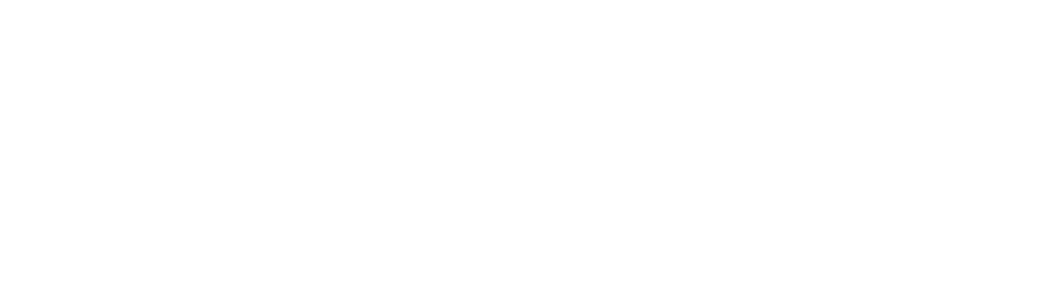
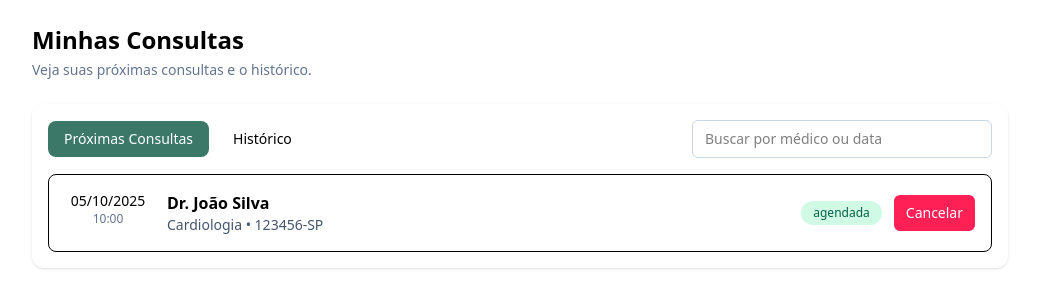
Before and after one commit to Plataforma-Saude/frontend-plataforma-saude, a React (Vite) app in the folder frontend/: page /minhas-consultas in a window 1280 px wide. Before the commit this address had no page. Shown: the top 308 px of the page, without its empty margins (120-1157 px from the left). Built offline with nearby package versions, Linux system fonts and the light colour scheme.

Commit message:
feature/f-60

```diff
--- /dev/null
+++ b/frontend/src/components/patient/AppointmentCard.jsx
@@ -0,0 +1,55 @@
+import React from "react";
+
+export default function AppointmentCard({ appointment, onCancel }) {
+  const { id, date, time, name, specialty, crm, status } = appointment;
+  const apptDate = new Date(date + "T00:00:00");
+  const isFuture = apptDate >= new Date() && status !== "cancelada";
+  const formattedDate = apptDate.toLocaleDateString("pt-BR", {
+    day: "2-digit",
+    month: "2-digit",
+    year: "numeric",
+  });
+
+  const statusColors = {
+    agendada: "bg-emerald-100 text-emerald-800",
+    realizada: "bg-slate-100 text-slate-700",
+    cancelada: "bg-rose-100 text-rose-700",
+  };
+
+  return (
+    <article
+      className={`flex flex-col md:flex-row items-start md:items-center justify-between gap-4 p-4 border rounded-lg transition ${
+        isFuture ? "bg-white hover:shadow-md" : "bg-slate-50"
+      }`}
+    >
+      <div className="flex items-start gap-4">
+        <div className="flex flex-col items-center justify-center min-w-[86px] text-center">
+          <span className="text-sm font-medium">{formattedDate}</span>
+          <span className="text-xs text-slate-500">{time}</span>
+        </div>
+        <div>
+          <h3 className="font-semibold">{name}</h3>
+          <p className="text-sm text-slate-600">{specialty} • {crm}</p>
+        </div>
+      </div>
+
+      <div className="flex items-center gap-3 mt-3 md:mt-0">
+        <span className={`px-3 py-1 rounded-full text-xs font-medium ${statusColors[status] || "bg-slate-100 text-slate-700"}`}>
+          {status}
+        </span>
+        {isFuture && status !== "cancelada" && (
+          <button
+            onClick={() => {
+              if (confirm("Deseja realmente cancelar esta consulta?")) {
+                onCancel(id);
+              }
+            }}
+            className="px-3 py-2 bg-rose-500 text-white rounded-md text-sm hover:bg-rose-600 transition"
+          >
+            Cancelar
+          </button>
+        )}
+      </div>
+    </article>
+  );
+}
--- a/frontend/src/index.css
+++ b/frontend/src/index.css
@@ -1,5 +1,5 @@
 @import "tailwindcss";
 
 @theme {
-    --color-primary: #3B7868
+    --color-primary: #3B7868;
 }
--- a/frontend/src/main.jsx
+++ b/frontend/src/main.jsx
@@ -3,6 +3,7 @@ import { createRoot } from 'react-dom/client';
 import { BrowserRouter, Routes, Route } from "react-router-dom";
 import LoginScreen from './pages/LoginScreen';
 import RegisterScreen from './pages/RegisterScreen';
+import MyAppointmentsPage from './pages/patient/MyAppointmentsPage';
 import './index.css';
 
 createRoot(document.getElementById('root')).render(
@@ -11,6 +12,7 @@ createRoot(document.getElementById('root')).render(
       <Routes>
         <Route path="/" element={<LoginScreen />} />
         <Route path="/register" element={<RegisterScreen />} />
+        <Route path="/minhas-consultas" element={<MyAppointmentsPage />} />
       </Routes>
     </BrowserRouter>
   </StrictMode>
--- /dev/null
+++ b/frontend/src/pages/patient/MyAppointmentsPage.jsx
@@ -0,0 +1,150 @@
+import React, { useEffect, useMemo, useState } from "react";
+import AppointmentCard from "../../components/Patient/AppointmentCard";
+
+export default function MyAppointmentsPage() {
+  const [activeTab, setActiveTab] = useState("upcoming");
+  const [query, setQuery] = useState("");
+  const [appointments, setAppointments] = useState([]);
+  const [loading, setLoading] = useState(false);
+
+  //lista de médicos (sem integração ao Banco de Dados)
+  useEffect(() => {
+    setAppointments([
+      {
+      id: 1,
+      date: "2025-10-05",
+      time: "10:00",
+      name: "Dr. João Silva",
+      specialty: "Cardiologia",
+      crm: "123456-SP",
+      status: "agendada",
+    },
+    {
+      id: 2,
+      date: "2025-09-10",
+      time: "14:00",
+      name: "Dra. Maria Oliveira",
+      specialty: "Dermatologia",
+      crm: "654321-RJ",
+      status: "realizada",
+    },
+    {
+      id: 3,
+      date: "2025-10-10",
+      time: "16:00",
+      name: "Dr. Pedro Souza",
+      specialty: "Ortopedia",
+      crm: "987654-MG",
+      status: "cancelada",
+    },
+  ]);
+}, []);
+
+  const today = useMemo(() => {
+    const d = new Date();
+    d.setHours(0, 0, 0, 0);
+    return d;
+  }, []);
+
+  // formato da data em padrão BR
+  function formatDateBR(isoDate) {
+  const d = new Date(isoDate + "T00:00:00");
+  const day = String(d.getDate()).padStart(2, "0");
+  const month = String(d.getMonth() + 1).padStart(2, "0");
+  const year = d.getFullYear();
+  return `${day}/${month}/${year}`;
+}
+
+//filtros de pesquisa
+  const filtered = useMemo(() => {
+    const list = appointments.filter((a) => {
+      const apptDate = new Date(a.date + "T00:00:00");
+      const isUpcoming = apptDate >= today && a.status !== "cancelada";
+      const isHistory = apptDate < today || ["realizada", "cancelada"].includes(a.status);
+      return activeTab === "upcoming" ? isUpcoming : isHistory;
+    });
+
+    if (!query.trim()) return list;
+
+    const q = query.trim().toLowerCase();
+
+    return list.filter((a) => {
+      const nameMatch = a.name.toLowerCase().includes(q);
+      const dateBR = formatDateBR(a.date);
+      const dateMatch = dateBR.includes(q); // compara com dd/mm/yyyy
+      return nameMatch || dateMatch;
+    });
+  }, [appointments, activeTab, query, today]);
+
+  // cancelar consulta
+  async function handleCancel(id) {
+    if (!confirm("Tem certeza que deseja cancelar esta consulta?")) return;
+    try {
+      const res = await fetch(`/api/appointments/${id}/cancel`, { method: "PATCH" });
+      if (!res.ok) throw new Error("Falha ao cancelar consulta");
+      setAppointments((prev) => prev.map((a) => (a.id === id ? { ...a, status: "cancelada" } : a)));
+    } catch (error) {
+      console.error("Erro ao cancelar:", error);
+      alert("Não foi possível cancelar a consulta.");
+    }
+  }
+
+  return (
+    <div className="p-6 max-w-5xl mx-auto">
+      <header className="mb-6">
+        <h1 className="text-2xl font-semibold">Minhas Consultas</h1>
+        <p className="text-sm text-slate-500 mt-1">Veja suas próximas consultas e o histórico.</p>
+      </header>
+
+      {/* Tabs */}
+      <div className="bg-white rounded-xl shadow-sm p-4">
+        <div className="flex items-center justify-between gap-4 mb-4">
+          <div className="flex items-center gap-2">
+            <TabButton label="Próximas Consultas" active={activeTab === "upcoming"} onClick={() => setActiveTab("upcoming")} />
+            <TabButton label="Histórico" active={activeTab === "history"} onClick={() => setActiveTab("history")} />
+          </div>
+          <input
+            type="search"
+            placeholder="Buscar por médico ou data"
+            value={query}
+            onChange={(e) => setQuery(e.target.value)}
+            className="border border-slate-300 rounded-md px-3 py-2 text-sm w-[300px] focus:ring-2 focus:ring-primary"
+          />
+        </div>
+
+        {loading ? (
+          <p className="text-center py-12">Carregando consultas...</p>
+        ) : filtered.length === 0 ? (
+          <EmptyState activeTab={activeTab} />
+        ) : (
+          <ul className="space-y-3">
+            {filtered.map((appt) => (
+              <li key={appt.id}>
+                <AppointmentCard appointment={appt} onCancel={() => handleCancel(appt.id)} />
+              </li>
+            ))}
+          </ul>
+        )}
+      </div>
+    </div>
+  );
+}
+
+function TabButton({ label, active, onClick }) {
+  return (
+    <button
+      onClick={onClick}
+      className={`px-4 py-2 rounded-lg text-sm font-medium transition ${active ? "bg-primary text-white" : "hover:bg-slate-100"}`}
+    >
+      {label}
+    </button>
+  );
+}
+
+function EmptyState({ activeTab }) {
+  return (
+    <div className="py-12 text-center text-slate-600">
+      {activeTab === "upcoming" ? "Você não tem próximas consultas." : "Nenhum histórico disponível."}
+    </div>
+  );
+}
```
Also changed, not shown: frontend/package.json (+2 -5 lines), 1 other file (tests, documents, lock files or other folders).
